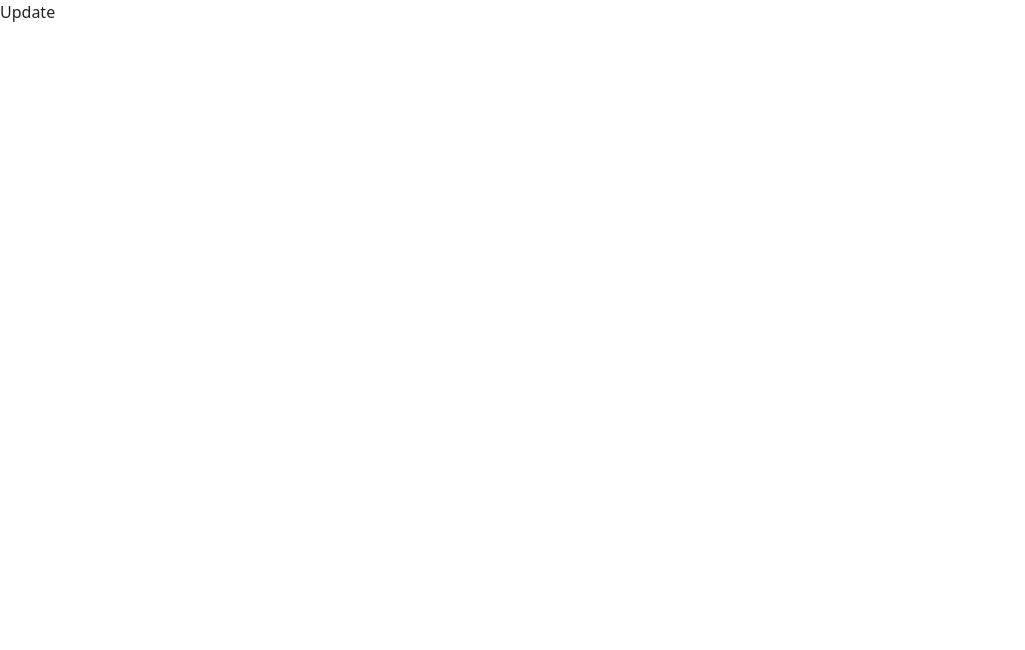
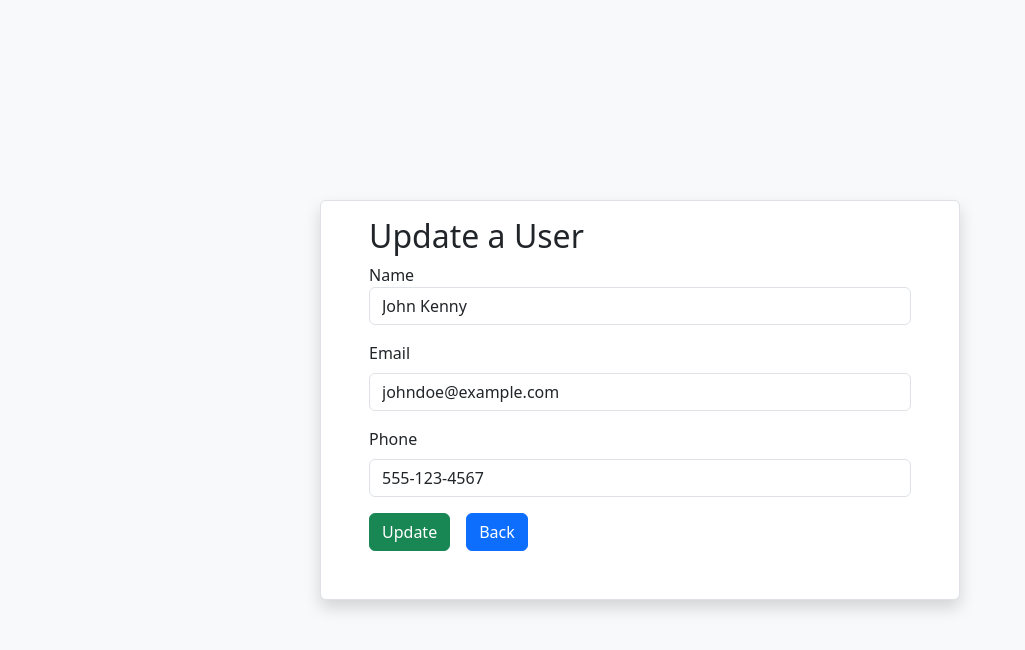
Before and after one commit to dishap001/RP_CRUD, a React (Create React App) app: page /update/1 in a window 1280 px wide. Shown: the top 650 px of the page, without its empty margins (0-1025 px from the left). Built offline with nearby package versions, Linux system fonts and the light colour scheme; data requests are answered from the project's data file.

Commit message:
Update Component Completed

```diff
--- a/db.json
+++ b/db.json
@@ -2,7 +2,7 @@
   "users": [
     {
       "id": 1,
-      "name": "John Doe",
+      "name": "John Kenny",
       "username": "johndoe",
       "email": "johndoe@example.com",
       "phone": "555-123-4567",
@@ -40,16 +40,9 @@
       "phone": "555-789-4567",
       "website": "www.michaelwilson.com"
     },
+
     {
       "id": 6,
-      "name": "Emily Davis",
-      "username": "emilydavis",
-      "email": "emilydavis@example.com",
-      "phone": "555-234-5678",
-      "website": "www.emilydavis.com"
-    },
-    {
-      "id": 7,
       "name": "Daniel Lee",
       "username": "daniellee",
       "email": "daniellee@example.com",
@@ -57,7 +50,7 @@
       "website": "www.daniellee.com"
     },
     {
-      "id": 8,
+      "id": 7,
       "name": "Megan White",
       "username": "meganwhite",
       "email": "meganwhite@example.com",
@@ -65,7 +58,7 @@
       "website": "www.meganwhite.com"
     },
     {
-      "id": 9,
+      "id": 8,
       "name": "William Brown",
       "username": "williambrown",
       "email": "williambrown@example.com",
@@ -73,18 +66,13 @@
       "website": "www.williambrown.com"
     },
     {
-      "id": 10,
+      "id": 9,
       "name": "Olivia Taylor",
       "username": "oliviataylor",
       "email": "oliviataylor@example.com",
       "phone": "555-890-1234",
       "website": "www.oliviataylor.com"
-    },
-    {
-      "name": "Disha",
-      "email": "hrd@trellissoft.ai",
-      "phone": "435563234444",
-      "id": 11
     }
+
   ]
 }
--- a/src/Update.js
+++ b/src/Update.js
@@ -1,9 +1,88 @@
-import React from 'react'
+import React, { useState,useEffect  } from 'react';
+import { Link ,useParams , useNavigate} from 'react-router-dom';
+import axios from 'axios';
+
+
+
+
 
 function Update() {
+  // const [data, setData] = useState([]);
+  const {id} = useParams();
+  const [values, setValues] = useState({
+    name: '',
+    email: '',
+    phone: '',
+  })
+
+  useEffect(() => {
+    axios.get(`http://localhost:3000/users/${id}`)
+      .then((res) => {
+        setValues(res.data);
+      })
+      .catch((err) => console.log(err));
+  }, [id]);
+  const navigate= useNavigate();
+  const handleUpdate =(event) =>{
+    event.preventDefault();
+    axios.put(`http://localhost:3000/users/${id}`,values)
+      .then((res) => {
+        console.log(res);
+        navigate('/');
+      } )
+      .catch((err) => console.log(err));
+  }
   return (
-    <div>Update</div>
-  )
+    <div className='d-flex w-100 vh-100 justify-content-center align-items-center bg-light'>
+    <div className='w-50 border bg-white shadow px-5 pt-3 pb-5 rounded'>
+      <h2>Update a User</h2>
+      <form onSubmit={handleUpdate}>
+        <div className="mb-3">
+          <label htmlFor="name">
+            Name
+          </label>
+          <input
+            type="text"
+            className="form-control"
+            placeholder="Enter Name"
+            name="name" // Add name attribute
+            value={values.name}
+            onChange={(e)=> setValues({...values , name: e.target.value})}
+
+          />
+        </div>
+        <div className="mb-3">
+          <label htmlFor="email" className="form-label">
+            Email
+          </label>
+          <input
+            type="email"
+            className="form-control"
+            placeholder="Enter Email"
+            name="email"
+            value={values.email}
+            onChange={e=> setValues({...values,email: (e).target.value})}
+
+          />
+        </div>
+        <div className="mb-3">
+          <label htmlFor="phone" className="form-label">Phone</label>
+          <input
+            type="tel"
+            className="form-control"
+            placeholder="Enter Phone Number"
+            name="phone"
+            value={values.phone}
+            onChange={(e)=> setValues({...values,phone: e.target.value})}
+
+          />
+        </div>
+        <button type="submit" className="btn btn-success">Update</button>
+        <Link to="/" className="btn btn-primary ms-3">Back</Link>
+      </form>
+    </div>
+  </div>
+  );
 }
 
-export default Update
+export default Update;
```
